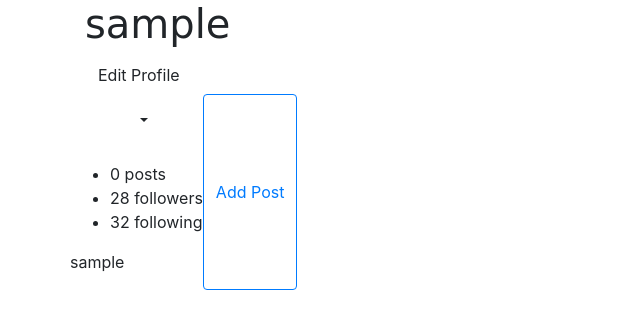
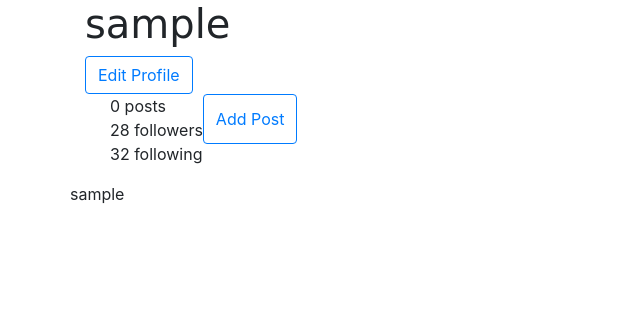
Before and after one commit to cliffnyendwe/instagram, a Django app: page /upload/ in a window 1280 px wide. Shown: the part 449-778 px from the top of the page, without its empty margins (0-640 px from the left). Run offline with Django 3.2, Linux system fonts and the light colour scheme; the visitor is signed in with stand-in values (Sample User, id 1); data comes from the database, SQL or seed files in the repository; some libraries are stand-ins or nearby versions; some web fonts are replaced.

Commit message:
added inline styling

```diff
--- a/grammy/static/css/basegrammy.css
+++ b/grammy/static/css/basegrammy.css
@@ -0,0 +1,4 @@
+.container-fluid{
+    background-image: url('https://images.unsplash.com/photo-1451187580459-43490279c0fa?ixlib=rb-1.2.1&auto=format&fit=crop&w=1504&q=80');
+    background-size: cover;
+}
--- a/grammy/templates/all-grammy/edit_profile.html
+++ b/grammy/templates/all-grammy/edit_profile.html
@@ -1,7 +1,7 @@
 {%extends 'all-grammy/base.html'%}
 {% load bootstrap4 %}
 {% block content %}
-<div class="container top" id="proc">
+<div class="container">
     <div class="row edit-profile">
         <div class="col-md-4 edit-areas">
             <div class="profile" style="padding-top:70px;">
--- a/grammy/templates/all-grammy/profile.html
+++ b/grammy/templates/all-grammy/profile.html
@@ -9,16 +9,10 @@
 
         <h1 class="profile-user-name" style="font-family: 'Charm', cursive;">{{user.username}}</h1>
 
-        <a href="{% url 'edit' %}"><button class="btn profile-edit-btn">Edit Profile</button></a>
+        <a href="{% url 'edit' %}"><button class="btn btn-outline-primary">Edit Profile</button></a>
         <div class="row">
             {% if user.is_authenticated %}
             <div class="col-md4">
-                <ul>
-                    <li class="dropdown btn profile-settings-btn" style="list-style:none;" aria-label="profile settings">
-                        <a href="#" class="dropdown-toggle btn btn-default" data-toggle="dropdown" role="button"
-                            aria-expanded="false"><i class="fas fa-cog" aria-hidden="true"></i>
-                        </a>
-                    </li>
                     <ul class="dropdown-menu" role="menu">
                         <li>
                             <a href="{% url 'profile' request.user%}">Home</a>
@@ -41,7 +35,7 @@
             </div>
             {% endif %}
 
-            <ul>
+            <ul style="list-style-type: none;">
                 <li><span class="profile-stat-count" style="width: 400px;height: 200px;border-radius:40%">{{profile.user.images|length}}</span>
                     posts</li>
                 <li><span>28</span> followers</li>
@@ -52,7 +46,7 @@
         </div>
 
         <!-- End of profile section -->
-        <button class="btn btn-outline-primary" data-toggle="modal" data-target="#myModal{{user.id}}">Add Post</button>
+        <button class="btn btn-outline-primary" data-toggle="modal" style="height: 50px;" data-target="#myModal{{user.id}}">Add Post</button>
 
         <div class="container">
             {% for data in images %}
@@ -61,7 +55,7 @@
                 <img src="{{data.Image.url}}" style="width:400px;height:300px;border-radius:45%" class="gallery-image"
                     alt="" class="img-responsive">
 
-                <ul>
+                <ul  style="list-style-type: none;">
                     <li class="gallery-item-likes"><span class="visually-hidden">Likes:</span>6</li>
                     <li class="gallery-item-comments"><span class="visually-hidden">Comments:</span>4</li>
                 </ul>
--- a/grammy/templates/registration/login.html
+++ b/grammy/templates/registration/login.html
@@ -19,7 +19,7 @@
                     </div>
                     <div class="card-body">
 
-                        <form action="/accounts/login/" method="post">
+                        <form class="btn btn-outline-primary" action="/accounts/login/" method="post">
                             <p>{% csrf_token %}</p>
                             {% bootstrap_form form%}
 
@@ -32,7 +32,7 @@
                         </form>
 
                     </div>
-                    <p style="color:salmon">Don't have an account? <a href="/accounts/register/">sign-up</a></p>
+                    <p style="color:salmon">Don't have an account? <a class = "btn btn-outline-primary" href="/accounts/register/">sign-up</a></p>
                     <p>Get the app.</p>
                     <a href="#"><img src="https://res.cloudinary.com/jorpdesigns/image/upload/v1533403096/download-appstore.png
          https://res.cloudinary.com/jorpdesigns/image/upload/v1533403096/download-appstore.png
--- a/grammy/templates/registration/registration_form.html
+++ b/grammy/templates/registration/registration_form.html
@@ -29,7 +29,7 @@
 
             <div class="card-body">
 
-                <form action="/accounts/register/" method="post">
+                <form class="btn-btn-outline-primary" action="/accounts/register/" method="post">
                     {% csrf_token %}
                     {% bootstrap_form form %}
                     <div class="form-group">
@@ -56,7 +56,7 @@
                 <p>Open an account now <a href="/accounts/login/?next=/">sign-in</a></p>
             </div>
             <div class="app-download-links">
-                <p>Get the app.</p>
+                <p  style="text-align: center">Get the app.</p>
                 <a href="#"><img src="https://res.cloudinary.com/jorpdesigns/image/upload/v1533403096/download-appstore.png
      https://res.cloudinary.com/jorpdesigns/image/upload/v1533403096/download-appstore.png
      "
```
Also changed, not shown: grammy/templates/all-grammy/index.html (+5 -5 lines), media/images/loveff.jpeg (added).
